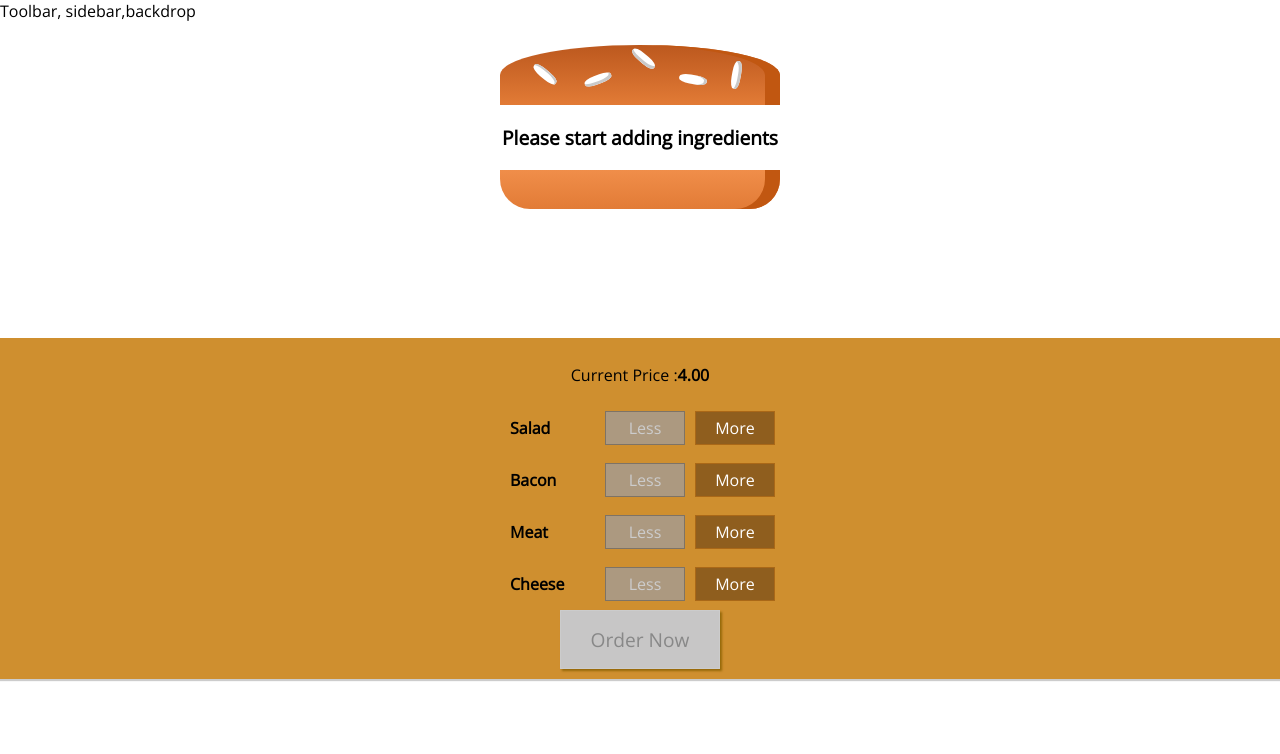
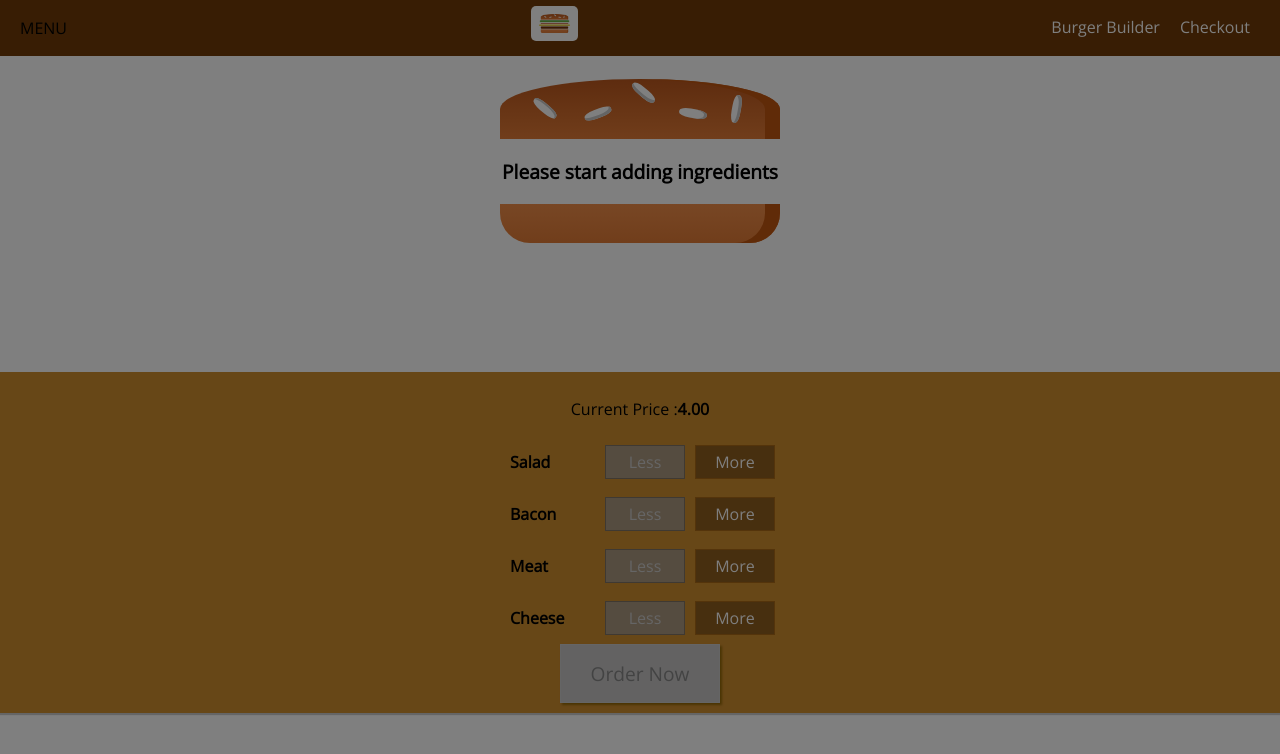
Before and after one commit to PinkiBhati/React, a React (Create React App) app in the folder burger-builder/: page / in a window 1280 px wide. Shown: the top 754 px of the page. Built offline with nearby package versions, Linux system fonts and the light colour scheme.

Commit message:
burger builder

```diff
--- a/burger-builder/src/components/Layout/Layout.js
+++ b/burger-builder/src/components/Layout/Layout.js
@@ -1,16 +1,32 @@
-import React from 'react'
+import React, { Component } from 'react'
 import Aux from '../../hoc/Aux'
 import classes from './layout.module.css'
+import Toolbar from '../Navigation/Toolbar/Toolbar';
+import SideDrawer from '../Navigation/SideDrawer/SideDrawer';
 
-const Layout = (props) => (
-    <Aux>
 
-        <div>Toolbar, sidebar,backdrop</div>
-        <main className={classes.Content}>
-            {props.children}
-        </main>
-    </Aux>
+class Layout extends Component {
 
-);
+    state={
+        showSideDrawer: true
+    }
+    SideDrawerClosedHandler=()=>{
+        this.setState({showSideDrawer: false})
+    }
+    render() {
+        return (
+            <Aux>
+                <Toolbar />
+                <SideDrawer closed={this.SideDrawerClosedHandler}/>
+                <main className={classes.Content}>
+                    {this.props.children}
+                </main>
+            </Aux>
+        );
+
+    }
+
+
+}
 
 export default Layout;
--- a/burger-builder/src/components/Layout/layout.module.css
+++ b/burger-builder/src/components/Layout/layout.module.css
@@ -1,3 +1,3 @@
 .Content{
-    margin-top: 16px;
+    margin-top: 72px;
 }
--- /dev/null
+++ b/burger-builder/src/components/Logo/Logo.js
@@ -0,0 +1,12 @@
+import React from 'react'
+import original from '../../assets/images/original.png';
+import classes from './logo.module.css'
+
+const Logo=()=> (
+
+    <div className={classes.Logo}>
+        <img src={original} alt="My Burger"></img>
+    </div>
+);
+
+export default Logo
--- /dev/null
+++ b/burger-builder/src/components/Logo/logo.module.css
@@ -0,0 +1,12 @@
+.Logo{
+    background-color: white;
+    padding: 8px;
+    height: 80%;
+    box-sizing: border-box;
+    border-radius: 5px;
+}
+
+.Logo img{
+    height: 100%;
+
+}
--- /dev/null
+++ b/burger-builder/src/components/Navigation/NavigationItems/NavigationItem/NaviagtionItem.js
@@ -0,0 +1,12 @@
+import React from 'react'
+import classes from './navigationItem.module.css'
+const NaviagtionItem = (props) => (
+    <li className={classes.NavigationItem}>
+        <a
+            href={props.link}
+            className={classes.active ? classes.active : null}>
+            {props.children}</a>
+    </li>
+);
+
+export default NaviagtionItem
--- /dev/null
+++ b/burger-builder/src/components/Navigation/NavigationItems/NavigationItem/navigationItem.module.css
@@ -0,0 +1,51 @@
+.NavigationItem{
+    margin: 10px 0;
+    box-sizing: border-box;
+    display: block;
+    width: 100%;
+
+}
+
+.NavigationItem a {
+    color: #8F5C2C;
+    text-decoration: none;
+    width: 100%;
+    box-sizing: border-box;
+    display: block;
+}
+
+.NavigationItem a:hover,
+.NavigationItem a:active,
+.NavigationItem a:active {
+    color: #40A4C8;
+}
+
+@media(min-width: 500px){
+
+
+.NavigationItem{
+    margin: 0;
+    display: flex;
+    height: 100%;
+    width: auto;
+    align-items: center;
+}
+
+.NavigationItem a {
+    color: white;
+    text-decoration: none;
+    height: 100%;
+    padding: 16px 10px;
+    border-bottom: 4px solid transparent;
+
+}
+
+.NavigationItem a:hover,
+.NavigationItem a:active,
+.NavigationItem a:active {
+    background-color: #8F5C2C;
+    border-bottom: 4px solid #40A4C8;
+    color: white;
+}
+
+}
--- /dev/null
+++ b/burger-builder/src/components/Navigation/NavigationItems/NavigationItems.js
@@ -0,0 +1,13 @@
+import React from 'react'
+import classes from './navigationItems.module.css'
+import NaviagtionItem from './NavigationItem/NaviagtionItem'
+
+
+const NavigationItems=()=> (
+    <ul className={classes.NavigationItems}>
+        <NaviagtionItem link="/" active >Burger Builder</NaviagtionItem>
+        <NaviagtionItem link="/" >Checkout</NaviagtionItem>
+    </ul>
+)
+
+export default NavigationItems
--- /dev/null
+++ b/burger-builder/src/components/Navigation/NavigationItems/navigationItems.module.css
@@ -0,0 +1,18 @@
+.NavigationItems{
+    margin: 0;
+    padding: 0;
+    list-style: none;
+    display: flex;
+    align-items: center;
+    flex-flow: column;
+    height: 100%;
+
+
+}
+
+@media(min-width: 500px){
+    .NavigationItems{
+        flex-flow: row;
+
+    }
+}
--- /dev/null
+++ b/burger-builder/src/components/Navigation/SideDrawer/SideDrawer.js
@@ -0,0 +1,26 @@
+import React from 'react'
+import Logo from '../../Logo/Logo'
+import NavigationItems from '../NavigationItems/NavigationItems'
+import classes from './sideDrawer.module.css'
+import Aux from '../../../hoc/Aux'
+import Backdrop from '../../UI/Backdrop/Backdrop'
+
+const SideDrawer = (props) => {
+    return (
+        <Aux>
+            <Backdrop show/>
+            <div className={classes.SideDrawer}>
+                <div className={classes.Logo}>
+                    <Logo />
+                </div>
+
+                <nav>
+                    <NavigationItems />
+                </nav>
+            </div>
+        </Aux>
+
+    )
+}
+
+export default SideDrawer
--- /dev/null
+++ b/burger-builder/src/components/Navigation/SideDrawer/sideDrawer.module.css
@@ -0,0 +1,32 @@
+.SideDrawer{
+    position: fixed;
+    width: 280px;
+    max-width: 70%;
+    height: 100%;
+    left: 0;
+    top: 0;
+    z-index: 200;
+    background-color: white;
+    padding: 32px 16px;
+    box-sizing: border-box;
+    transition: transform 0.3s ease-out;
+}
+
+@media(min-width: 500px){
+    .SideDrawer{
+        display: none;
+    }
+}
+
+.Open{
+    transform: translateX(0);
+}
+
+.Close{
+    transform: translateX(-100);
+}
+
+.Logo{
+    height: 11%;
+    margin-bottom: 32px;
+}
--- /dev/null
+++ b/burger-builder/src/components/Navigation/Toolbar/Toolbar.js
@@ -0,0 +1,20 @@
+import React from 'react'
+import classes from './toolbar.module.css'
+import Logo from '../../Logo/Logo'
+import NavigationItems from '../NavigationItems/NavigationItems'
+
+
+const Toolbar=()=> (
+    <header className={classes.Toolbar}>
+        <div>MENU</div>
+        <div className={classes.Logo}>
+            <Logo/>
+        </div>
+
+        <nav className={classes.DesktopOnly}>
+            <NavigationItems/>
+        </nav>
+    </header>
+);
+
+export default Toolbar
--- /dev/null
+++ b/burger-builder/src/components/Navigation/Toolbar/toolbar.module.css
@@ -0,0 +1,29 @@
+.Toolbar{
+    height: 56px;
+    width: 100%;
+    position: fixed;
+    top: 0;
+    left: 0;
+    background-color: #703B09;
+    display: flex;
+    justify-content: space-between;
+    align-items: center;
+    padding: 0 20px;
+    box-sizing: border-box;
+    z-index: 90;
+}
+
+.Toolbar nav{
+    height: 100%;
+
+}
+
+.Logo{
+    height: 80%;
+}
+
+@media(max-width: 499px){
+    .DesktopOnly{
+        display: none;
+    }
+}
```
Also changed, not shown: burger-builder/src/assets/images/original.png (added).
